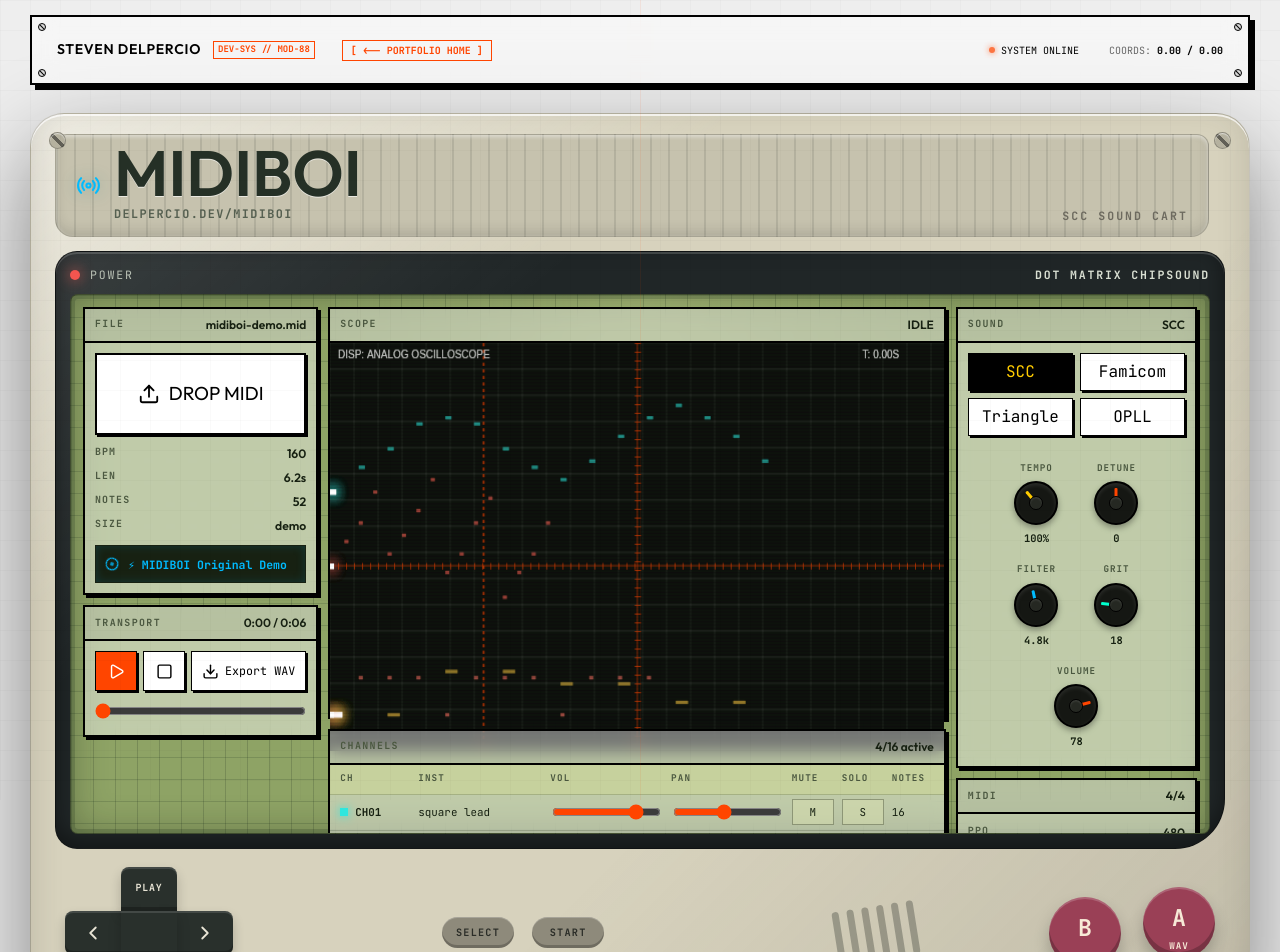
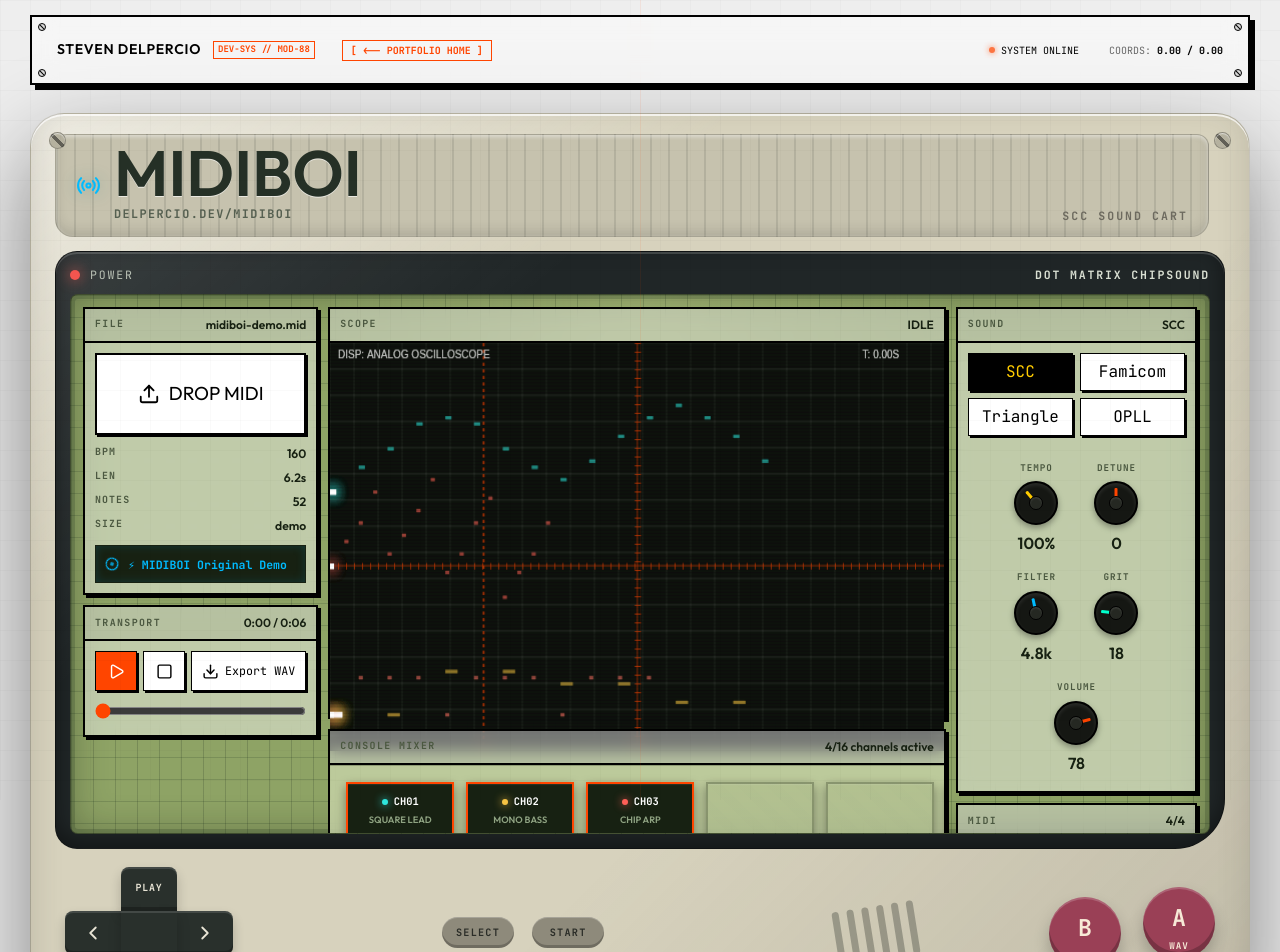
Before and after one commit to delpercio/midiboi, a React (Vite) app: page / in a window 1280 px wide. Shown: the top 952 px of the page. Built offline with nearby package versions, Linux system fonts and the light colour scheme.

Commit message:
feat: redesign channel mixer as hardware console strip modules with vertical volume faders, tactile buttons, and cross-hatched blank plates for idle slots

```diff
--- a/src/App.css
+++ b/src/App.css
@@ -1294,11 +1294,255 @@
   box-shadow: inset 0 1px 2px rgba(255, 255, 255, 0.15);
 }
 
-.knob-value {
+/* Premium Hardware Mixer Modules */
+.mixer-deck {
+  display: flex;
+  gap: 12px;
+  padding: 16px;
+  overflow-x: auto;
+  overflow-y: hidden;
+  background: rgba(185, 199, 139, 0.45); /* Matching dashboard green */
+  border-top: 1px solid rgba(29, 38, 22, 0.28);
+  min-height: 250px;
+  scroll-behavior: smooth;
+}
+
+/* Custom scrollbar for the mixer deck */
+.mixer-deck::-webkit-scrollbar {
+  height: 8px;
+}
+.mixer-deck::-webkit-scrollbar-track {
+  background: rgba(0, 0, 0, 0.15);
+}
+.mixer-deck::-webkit-scrollbar-thumb {
+  background: rgba(0, 0, 0, 0.4);
+  border-radius: 4px;
+}
+.mixer-deck::-webkit-scrollbar-thumb:hover {
+  background: var(--accent-orange); /* Orange highlight */
+}
+
+/* Individual Channel Strip Module */
+.channel-strip {
+  flex: 0 0 108px;
+  display: flex;
+  flex-direction: column;
+  background: #1e251a; /* Dark industrial slate */
+  border: 2px solid #000000;
+  box-shadow:
+    inset 0 1px 1px rgba(255, 255, 255, 0.08),
+    0 4px 10px rgba(0, 0, 0, 0.4);
+  padding: 10px 8px;
+  align-items: center;
+  gap: 10px;
+  position: relative;
+  min-height: 220px;
+}
+
+/* Active channel strip styling */
+.channel-strip.is-active {
+  background: #172112; /* Dark forest black */
+  border-color: var(--accent-orange);
+}
+
+/* Inactive (Blank Plate) channel strip styling */
+.channel-strip.is-idle {
+  background: repeating-linear-gradient(
+    45deg,
+    rgba(130, 148, 96, 0.18),
+    rgba(130, 148, 96, 0.18) 10px,
+    rgba(122, 141, 86, 0.15) 10px,
+    rgba(122, 141, 86, 0.15) 20px
+  ); /* Cross-hatch metal plate pattern */
+  border-color: rgba(29, 38, 22, 0.28);
+  justify-content: center;
+}
+
+.blank-plate-text {
+  font-family: var(--font-mono);
+  font-size: 0.58rem;
+  font-weight: 800;
+  color: rgba(23, 33, 18, 0.48);
+  writing-mode: vertical-rl;
+  text-orientation: mixed;
+  letter-spacing: 0.22em;
+  transform: rotate(180deg);
+  text-align: center;
+  pointer-events: none;
+}
+
+/* Channel Header Details */
+.strip-header {
+  width: 100%;
+  display: flex;
+  flex-direction: column;
+  align-items: center;
+  gap: 4px;
+  border-bottom: 1px solid rgba(255, 255, 255, 0.08);
+  padding-bottom: 6px;
+}
+
+.strip-led-row {
+  display: flex;
+  align-items: center;
+  gap: 6px;
+  width: 100%;
+  justify-content: center;
+}
+
+.strip-led {
+  width: 6px;
+  height: 6px;
+  border-radius: 50%;
+  background: #4b4d4f;
+  box-shadow: none;
+}
+
+.channel-strip.is-active .strip-led {
+  background: var(--channel-color);
+  box-shadow: 0 0 8px var(--channel-color);
+}
+
+.strip-num {
   font-family: var(--font-mono);
   font-size: 0.65rem;
+  font-weight: 950;
+  color: #ffffff;
+}
+
+.strip-inst {
+  font-family: var(--font-sans);
+  font-size: 0.58rem;
   font-weight: 800;
-  color: var(--ink);
-  min-height: 14px;
+  color: #8fa382;
+  text-transform: uppercase;
+  max-width: 92px;
+  white-space: nowrap;
+  overflow: hidden;
+  text-overflow: ellipsis;
   text-align: center;
 }
+
+/* Faders and Knobs */
+.strip-fader-container {
+  flex: 1;
+  display: flex;
+  align-items: center;
+  justify-content: center;
+  min-height: 90px;
+  padding: 4px 0;
+}
+
+.strip-fader {
+  -webkit-appearance: none;
+  appearance: none;
+  width: 12px;
+  height: 84px;
+  background: #11140f;
+  border: 1px solid #333d29;
+  outline: none;
+  writing-mode: vertical-lr; /* Vertical slider */
+  direction: rtl; /* Makes top increase values, bottom decrease */
+  cursor: pointer;
+}
+
+.strip-fader::-webkit-slider-thumb {
+  -webkit-appearance: none;
+  appearance: none;
+  width: 22px;
+  height: 10px;
+  background: var(--accent-orange);
+  border: 1.5px solid #000000;
+  box-shadow: 0 2px 4px rgba(0,0,0,0.5);
+  cursor: pointer;
+  border-radius: 0;
+}
+
+.strip-fader::-moz-range-thumb {
+  width: 22px;
+  height: 10px;
+  background: var(--accent-orange);
+  border: 1.5px solid #000000;
+  box-shadow: 0 2px 4px rgba(0,0,0,0.5);
+  cursor: pointer;
+  border-radius: 0;
+}
+
+.strip-pan-container {
+  display: flex;
+  flex-direction: column;
+  align-items: center;
+  gap: 3px;
+  width: 100%;
+}
+
+.strip-pan-label {
+  font-family: var(--font-mono);
+  font-size: 0.5rem;
+  font-weight: 800;
+  color: var(--ink-muted);
+}
+
+.strip-pan-slider {
+  width: 100%;
+  height: 4px;
+  background: #11140f;
+  outline: none;
+  accent-color: var(--accent-blue);
+  cursor: pointer;
+}
+
+/* Mute/Solo button cluster */
+.strip-buttons {
+  display: flex;
+  gap: 6px;
+  width: 100%;
+  justify-content: center;
+}
+
+.strip-btn {
+  flex: 1;
+  font-family: var(--font-mono);
+  font-size: 0.58rem;
+  font-weight: 900;
+  color: #8fa382;
+  background: #25331e;
+  border: 1.5px solid #000000;
+  height: 18px;
+  cursor: pointer;
+  display: flex;
+  align-items: center;
+  justify-content: center;
+  border-radius: 0;
+}
+
+.strip-btn:hover {
+  background: #2e3f26;
+  color: #fff;
+}
+
+.strip-btn.mute-active {
+  background: var(--accent-orange) !important;
+  color: #fff !important;
+  box-shadow: 0 0 6px var(--accent-orange);
+  border-color: #000000 !important;
+}
+
+.strip-btn.solo-active {
+  background: var(--accent-yellow) !important;
+  color: #000 !important;
+  box-shadow: 0 0 6px var(--accent-yellow);
+  border-color: #000000 !important;
+}
+
+/* Strip Footer notes */
+.strip-footer {
+  font-family: var(--font-mono);
+  font-size: 0.52rem;
+  font-weight: 800;
+  color: #566051;
+  border-top: 1px dashed rgba(255, 255, 255, 0.08);
+  width: 100%;
+  text-align: center;
+  padding-top: 4px;
+}
--- a/src/components/Mixer.tsx
+++ b/src/components/Mixer.tsx
@@ -22,21 +22,11 @@
   return (
     <section className="mixer-panel">
       <div className="panel-heading">
-        <span>Channels</span>
-        <strong>{channels.length}/16 active</strong>
+        <span>Console Mixer</span>
+        <strong>{channels.length}/16 channels active</strong>
       </div>
 
-      <div className="mixer-table" role="table" aria-label="Channel mixer">
-        <div className="mixer-row mixer-head" role="row">
-          <span>CH</span>
-          <span>Inst</span>
-          <span>Vol</span>
-          <span>Pan</span>
-          <span>Mute</span>
-          <span>Solo</span>
-          <span>Notes</span>
-        </div>
-
+      <div className="mixer-deck" role="region" aria-label="Console Channel Strips">
         {mixer.map((mix) => {
           const channel = channelMap.get(mix.channel)
           const isActive = Boolean(channel)
@@ -44,19 +34,54 @@
 
           return (
             <div
-              className={`mixer-row ${isActive ? 'is-active' : 'is-idle'}`}
+              className={`channel-strip ${isActive ? 'is-active' : 'is-idle'}`}
               key={mix.channel}
-              role="row"
               style={{ '--channel-color': color } as CSSProperties}
             >
-              <span className="channel-cell">
-                <i aria-hidden="true" />
-                {channel?.name ?? `CH${(mix.channel + 1).toString().padStart(2, '0')}`}
-              </span>
-              <span>{channel?.instrumentName ?? 'empty'}</span>
+              {!isActive ? (
+                <div className="blank-plate-text">
+                  EMPTY SLOT {(mix.channel + 1).toString().padStart(2, '0')}
+                </div>
+              ) : (
+                <>
+                  {/* Module Header / LED and Channel Details */}
+                  <div className="strip-header">
+                    <div className="strip-led-row">
+                      <span className="strip-led" aria-hidden="true" />
+                      <span className="strip-num">CH{(mix.channel + 1).toString().padStart(2, '0')}</span>
+                    </div>
+                    <div className="strip-inst" title={channel?.instrumentName}>
+                      {channel?.instrumentName ?? 'empty'}
+                    </div>
+                  </div>
+
+                  {/* Horizontal PAN slider */}
+                  <div className="strip-pan-container">
+                    <label htmlFor={`pan-${mix.channel}`} className="strip-pan-label">
+                      PAN: {mix.pan === 0 ? 'C' : mix.pan > 0 ? `R${Math.round(mix.pan * 10)}` : `L${Math.round(Math.abs(mix.pan) * 10)}`}
+                    </label>
                     <input
-                aria-label={`Channel ${mix.channel + 1} volume`}
-                disabled={!isActive}
+                      id={`pan-${mix.channel}`}
+                      className="strip-pan-slider"
+                      aria-label={`CH ${mix.channel + 1} Pan`}
+                      max={1}
+                      min={-1}
+                      onChange={(event) =>
+                        updateChannel(mix.channel, {
+                          pan: Number(event.currentTarget.value),
+                        })
+                      }
+                      step={0.05}
+                      type="range"
+                      value={mix.pan}
+                    />
+                  </div>
+
+                  {/* Vertical Volume Fader */}
+                  <div className="strip-fader-container">
+                    <input
+                      className="strip-fader"
+                      aria-label={`CH ${mix.channel + 1} Volume`}
                       max={1}
                       min={0}
                       onChange={(event) =>
@@ -68,37 +93,34 @@
                       type="range"
                       value={mix.volume}
                     />
-              <input
-                aria-label={`Channel ${mix.channel + 1} pan`}
-                disabled={!isActive}
-                max={1}
-                min={-1}
-                onChange={(event) =>
-                  updateChannel(mix.channel, {
-                    pan: Number(event.currentTarget.value),
-                  })
-                }
-                step={0.01}
-                type="range"
-                value={mix.pan}
-              />
+                  </div>
+
+                  {/* Mute and Solo Hardware buttons */}
+                  <div className="strip-buttons">
                     <button
-                className={mix.muted ? 'mini-toggle active' : 'mini-toggle'}
-                disabled={!isActive}
+                      className={`strip-btn ${mix.muted ? 'mute-active' : ''}`}
                       onClick={() => updateChannel(mix.channel, { muted: !mix.muted })}
                       type="button"
+                      title="Mute"
                     >
                       M
                     </button>
                     <button
-                className={mix.solo ? 'mini-toggle active solo' : 'mini-toggle'}
-                disabled={!isActive}
+                      className={`strip-btn ${mix.solo ? 'solo-active' : ''}`}
                       onClick={() => updateChannel(mix.channel, { solo: !mix.solo })}
                       type="button"
+                      title="Solo"
                     >
                       S
                     </button>
-              <span>{channel?.noteCount ?? 0}</span>
+                  </div>
+
+                  {/* Footer telemetry displaying note event triggers */}
+                  <div className="strip-footer">
+                    <span>{channel?.noteCount ?? 0} NOTES</span>
+                  </div>
+                </>
+              )}
             </div>
           )
         })}
```
Lines whose indentation alone changed are shown as unchanged.
